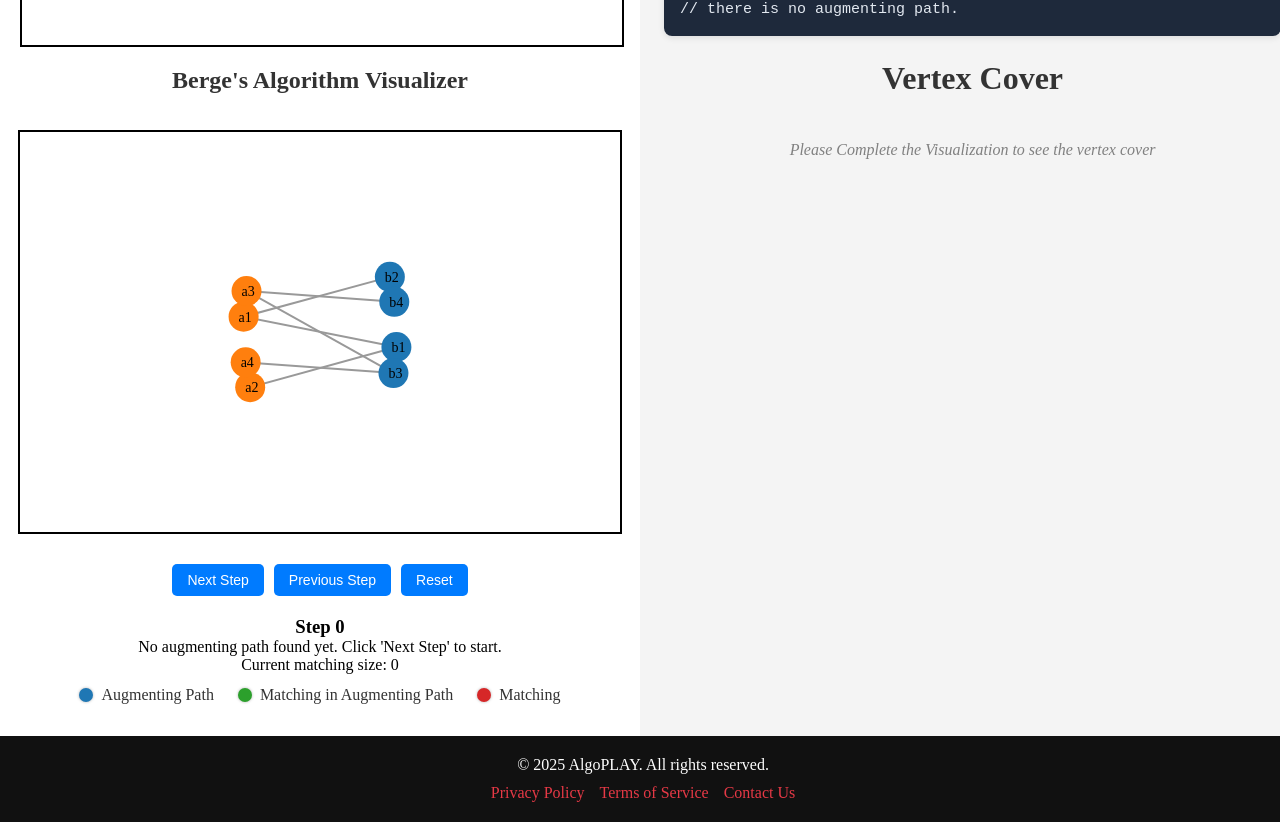
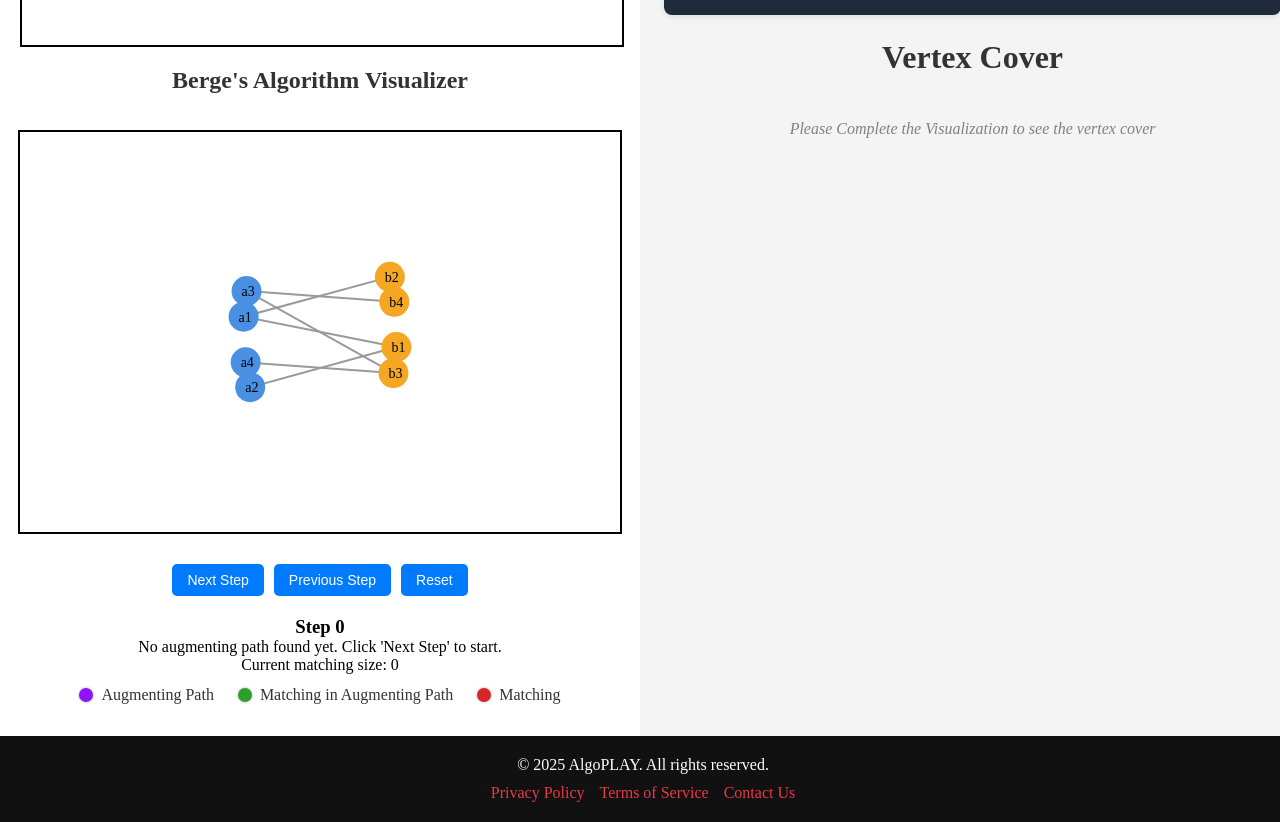
Before and after one commit to yashanilaher/Bipartitie_graph_matching_visualizer, a React (Vite) app: page /graph1 in a window 1280 px wide. Shown: the part 491-1313 px from the top of the page. Built offline with nearby package versions, Linux system fonts and the light colour scheme.

Commit message:
made Some Changes

```diff
--- a/src/components/Berge/G1.jsx
+++ b/src/components/Berge/G1.jsx
@@ -4,7 +4,6 @@ import BergeVisualization from "../BergeVisualization/BergeVisualization";
 // import "./G1.css"; // Add CSS file for layout
 import VertexCoverVisualization from "../BergeVisualization/VertexCoverVisualization";
 import BergeAlgorithm from '../BergeVisualization/BergeAlgorithm';
-import { toast } from "react-toastify";
 
 
 
@@ -23,6 +22,7 @@ const G1 = () => {
     { id: "b4", group: "B" },
     // { id: "b5", group: "B" },
   ]);
+
 
   // const [nodes, setNodes] = useState([
   //   { id: "a1", group: "A" },
@@ -95,7 +95,7 @@ const G1 = () => {
       .enter()
       .append("circle")
       .attr("r", 15)
-      .attr("fill", (d) => (d.group === "A" ? "#ff7f0e" : "#1f77b4"));
+      .attr("fill", (d) => (d.group === "A" ? "#4A90E2" : "#F5A623"));
 
     // Add node labels
     svg
@@ -130,7 +130,7 @@ const G1 = () => {
     setCurrentMatching((prev)=>{
       const isDiff=JSON.stringify(prev)!=JSON.stringify(matching);
       if (isDiff){
-        console.log("Received Currect Matching", matching);
+        // console.log("Received Currect Matching", matching);
         return matching;
       }
       else{
@@ -159,7 +159,7 @@ const G1 = () => {
         <div className="legends-left">
           <div className="legend-line">
             <span className="legend-item">
-              <span className="legend-dot blue-dot"></span> Augmenting Path
+              <span className="legend-dot purple-dot"></span> Augmenting Path
             </span>
             <span className="legend-item">
               <span className="legend-dot green-dot"></span> Matching in Augmenting Path
--- a/src/components/Berge/G5.jsx
+++ b/src/components/Berge/G5.jsx
@@ -5,7 +5,6 @@ import BergeVisualization from "../BergeVisualization/BergeVisualization";
 import VertexCoverVisualization from "../BergeVisualization/VertexCoverVisualization";
 import BergeAlgorithm from '../BergeVisualization/BergeAlgorithm';
 import { toast } from "react-toastify";
-
 
 
 const G1 = () => {
@@ -23,6 +22,7 @@ const G1 = () => {
     { id: "b4", group: "B" },
     // { id: "b5", group: "B" },
   ]);
+
 
   // const [nodes, setNodes] = useState([
   //   { id: "a1", group: "A" },
@@ -95,7 +95,7 @@ const G1 = () => {
       .enter()
       .append("circle")
       .attr("r", 15)
-      .attr("fill", (d) => (d.group === "A" ? "#ff7f0e" : "#1f77b4"));
+      .attr("fill", (d) => (d.group === "A" ? "#4A90E2" : "#F5A623"));
 
     // Add node labels
     svg
@@ -159,7 +159,7 @@ const G1 = () => {
         <div className="legends-left">
           <div className="legend-line">
             <span className="legend-item">
-              <span className="legend-dot blue-dot"></span> Augmenting Path
+              <span className="legend-dot purple-dot"></span> Augmenting Path
             </span>
             <span className="legend-item">
               <span className="legend-dot green-dot"></span> Matching in Augmenting Path
--- a/src/components/BergeVisualization/BergeAlgorithm.jsx
+++ b/src/components/BergeVisualization/BergeAlgorithm.jsx
@@ -14,7 +14,7 @@ const BergeAlgorithm = () => {
     path = findAugmentingPath(graph, matching)
 
     if path == null:
-      break  // No more augmenting paths, matching is maximum
+      break  // Maximum Matching Reached
 
     // Augment: flip matched/unmatched edges along the path
     // (Remove matched edges in path, add unmatched edges)
@@ -22,8 +22,7 @@ const BergeAlgorithm = () => {
 
   return matching
 
-// Berge's Theorem: A matching is maximum if and only if
-// there is no augmenting path.`}
+// Berge's Theorem: There no M Augmenting Path for M Matchng`}
           </code>
         </pre>
       </div>
--- a/src/components/Custom/Custom.css
+++ b/src/components/Custom/Custom.css
@@ -60,7 +60,10 @@ button:hover {
     background-color: white;
     border: 2px solid black;
     width: 100%;
-    height: 300px;
+    height: 400px;
+    /* display: flex;
+    align-items: center;
+    justify-content: center; */
 }
 
 label {
--- a/src/components/Custom/Custom.jsx
+++ b/src/components/Custom/Custom.jsx
@@ -2,6 +2,8 @@ import * as d3 from "d3";
 import React, { useState, useRef, useEffect } from "react";
 import BergeVisualization from "../BergeVisualization/BergeVisualization";
 import "./Custom.css";
+import VertexCoverVisualization from "../BergeVisualization/VertexCoverVisualization";
+import { toast,ToastContainer } from "react-toastify";
 
 function BipartiteGraph() {
     const svgRef = useRef();
@@ -9,69 +11,45 @@ function BipartiteGraph() {
     const [links, setLinks] = useState([]);
     const [fromNode, setFromNode] = useState("");
     const [toNode, setToNode] = useState("");
+    const [currentMatching,setCurrentMatching]=useState([]);
+    const [point,setPoint]=useState(0);
+    const [graphVersion, setGraphVersion] = useState(0)
 
-    useEffect(() => {
-        const width = 400,
-            height = 200;
-        const svg = d3.select(svgRef.current).attr("width", width).attr("height", height);
+    const Warn1=()=>{
+        toast.error("Please Enter Valid Nodes!",{
+          position: "top-center",
+          autoClose: 3000, // 3 seconds
+          hideProgressBar: false,
+          closeOnClick: true,
+          pauseOnHover: true,
+          draggable: true,
+          theme: "dark",
+          // theme: "colored",
+        })
+      }
 
-        svg.selectAll("*").remove();
+    const Warn2=()=>{
+        toast.info("Edge already exists!!",{
+          position: "top-center",
+          autoClose: 3000, // 3 seconds
+          hideProgressBar: false,
+          closeOnClick: true,
+          pauseOnHover: true,
+          draggable: true,
+          theme: "dark",
+          // theme: "colored",
+        })
+      }
 
-        // Create force-directed layout
-        const simulation = d3
-            .forceSimulation(nodes)
-            .force("link", d3.forceLink(links).id((d) => d.id).distance(100))
-            .force("charge", d3.forceManyBody().strength(-200))
-            .force("center", d3.forceCenter(width / 2, height / 2))
-            .force("x", d3.forceX((d) => (d.group === "A" ? 150 : 250)).strength(1))
-            .force("y", d3.forceY(height / 2).strength(0.1));
 
-        // Draw links (edges)
-        const link = svg
-            .selectAll("line")
-            .data(links)
-            .enter()
-            .append("line")
-            .attr("stroke", "#999")
-            .attr("stroke-width", 2);
-
-        // Draw nodes (circles)
-        const node = svg
-            .selectAll("circle")
-            .data(nodes)
-            .enter()
-            .append("circle")
-            .attr("r", 15)
-            .attr("fill", (d) => (d.group === "A" ? "#ff7f0e" : "#1f77b4"));
-
-        // Add node labels
-        svg.selectAll("text")
-            .data(nodes)
-            .enter()
-            .append("text")
-            .attr("dx", -5)
-            .attr("dy", 5)
-            .text((d) => d.id)
-            .style("font-size", "14px");
-
-        // Update positions during simulation
-        simulation.on("tick", () => {
-            link.attr("x1", (d) => d.source.x)
-                .attr("y1", (d) => d.source.y)
-                .attr("x2", (d) => d.target.x)
-                .attr("y2", (d) => d.target.y);
-
-            node.attr("cx", (d) => d.x).attr("cy", (d) => d.y);
-
-            svg.selectAll("text")
-                .attr("x", (d) => d.x)
-                .attr("y", (d) => d.y);
-        });
-    }, [nodes, links]);
 
     const handleAddEdge = () => {
         if (!fromNode || !toNode) {
-            alert("Please enter valid nodes.");
+            Warn1();
+            return;
+        }
+        if ((fromNode[0]!='a' && fromNode[0]!='b') || (toNode[0]!='a' && toNode[0]!='b') || (fromNode[0]==toNode[0])){
+            Warn1();
             return;
         }
 
@@ -82,7 +60,8 @@ function BipartiteGraph() {
         );
 
         if (edgeExists) {
-            alert("Edge already exists!");
+            Warn2();
+            // alert("Edge already exists!");
             return;
         }
 
@@ -104,9 +83,120 @@ function BipartiteGraph() {
 
         setFromNode("");
         setToNode("");
+        setGraphVersion((prev)=>(prev+1));
     };
 
+    useEffect(() => {
+        const width = 600, height = 400;
+        const svg = d3.select(svgRef.current)
+            .attr("width", width)
+            .attr("height", height)
+            .style("border", "1px solid #ccc")
+            .on("click", handleSvgClick);
+
+        svg.selectAll("*").remove();
+
+        let selectedNode = null;
+
+        // Setup simulation
+        const simulation = d3.forceSimulation(nodes)
+            .force("link", d3.forceLink(links).id(d => d.id).distance(100))
+            .force("charge", d3.forceManyBody().strength(-200))
+            .force("center", d3.forceCenter(width / 2, height / 2));
+
+        const link = svg.selectAll(".link")
+            .data(links)
+            .enter()
+            .append("line")
+            .attr("class", "link")
+            .attr("stroke", "#aaa")
+            .attr("stroke-width", 2);
+
+        const node = svg.selectAll(".node")
+            .data(nodes)
+            .enter()
+            .append("circle")
+            .attr("class", "node")
+            .attr("r", 15)
+            .attr("fill", d => d.group === "A" ? "#4A90E2" : "#F5A623")
+            .on("click", (event, d) => {
+                event.stopPropagation(); // prevent SVG click
+                if (!selectedNode) {
+                    selectedNode = d;
+                } else if (selectedNode.id !== d.id) {
+                    setLinks(prev => [...prev, { source: selectedNode.id, target: d.id }]);
+                    selectedNode = null;
+                } else {
+                    selectedNode = null; // deselect if clicked same
+                }
+            });
+
+        const label = svg.selectAll(".label")
+            .data(nodes)
+            .enter()
+            .append("text")
+            .attr("dx", -5)
+            .attr("dy", 5)
+            .text(d => d.id)
+            .style("font-size", "14px");
+
+        simulation.on("tick", () => {
+            link
+                .attr("x1", d => d.source.x)
+                .attr("y1", d => d.source.y)
+                .attr("x2", d => d.target.x)
+                .attr("y2", d => d.target.y);
+
+            node
+                .attr("cx", d => d.x)
+                .attr("cy", d => d.y);
+
+            label
+                .attr("x", d => d.x)
+                .attr("y", d => d.y);
+        });
+
+        function handleSvgClick(event) {
+            const coords = d3.pointer(event);
+            let newId = `n${nodes.length}`;
+            let newGroup="";
+            if (point%2==0){
+                newId=`a${point/2}`;
+                newGroup="A";
+            }
+            else{
+                newId=`b${(point-1)/2}`;
+                newGroup="B";
+            }
+            setPoint((prev)=>(prev+1));
+            // const newGroup = nodes.length % 2 === 0 ? "A" : "B";
+            const newNode = { id: newId, group: newGroup, x: coords[0], y: coords[1] };
+            setNodes(prev => [...prev, newNode]);
+            setGraphVersion((prev) => prev + 1); // Increment graphVersion after adding edge
+            setCurrentMatching([]);
+        }
+
+    }, [nodes, links]);
+
+    const onFinalMatching=(matching)=>{
+        setCurrentMatching((prev)=>{
+            const isDiff=JSON.stringify(prev)!=JSON.stringify(matching);
+            if (isDiff){
+                console.log("Received Current Matching",matching);
+                return matching;
+            }
+            else{
+                return prev;
+            }
+        })
+        // setCurrentMatching(matching);
+    }
+
+    console.log("nodes",nodes);
+    console.log("links",links);
+
     return (
+        <>
             <div className="container">
                 <h1>Bipartite Graph Visualization</h1>
                 <div className="main-container">
@@ -135,16 +225,37 @@ function BipartiteGraph() {
                         </div>
                         <svg ref={svgRef} className="graph"></svg>
                         <h2>Berge Algorithm Visualization</h2>
-                    <BergeVisualization graph={{ nodes, links }} />
+                        <BergeVisualization graph={{ nodes, links }} onFinalMatching={onFinalMatching} graphVersion={graphVersion} />
+                        <div className="legend-line">
+                            <span className="legend-item">
+                            <span className="legend-dot purple-dot"></span> Augmenting Path
+                            </span>
+                            <span className="legend-item">
+                            <span className="legend-dot green-dot"></span> Matching in Augmenting Path
+                            </span>
+                            <span className="legend-item">
+                            <span className="legend-dot red-dot"></span> Matching
+                            </span>
+                        </div>
                     </div>
 
                     {/* Right Side: Reserved for Future Work */}
                     <div className="right-container">
-                    <h2>Future Work</h2>
-                    <p>Additional functionalities or information can be added here.</p>
+                        <h1 className="g1-placeholder">Vertex Cover</h1>
+                        {currentMatching.length===0 ? (
+                        <div style={{marginTop:"20px",fontStyle:"italic",color:"gray"}}>
+                            Please Complete the Visualization to see the vertex cover
+                        </div>
+                        ) : (
+                        <VertexCoverVisualization
+                            graph={{nodes,links}}
+                            maximalMatching={currentMatching}
+                        />
+                        )}
                     </div>
                 </div>
             </div>
+        </>
     );
 }
 
--- a/src/index.css
+++ b/src/index.css
@@ -117,6 +117,7 @@
   border-radius: 10px;
   box-shadow: 0 2px 8px rgba(0, 0, 0, 0.08);
   font-weight: 500;
+  margin-bottom: 10px;
 }
 
 
@@ -146,8 +147,8 @@
   box-shadow: 0 0 3px rgba(0, 0, 0, 0.3);
 }
 
-.blue-dot {
-  background-color: #1f77b4; /* blue */
+.purple-dot {
+  background-color: #9013FE; /* blue */
 }
 
 .green-dot {
@@ -157,3 +158,10 @@
 .red-dot {
   background-color: #d62728; /* red */
 }
+
+.red-1-dot{
+  background-color:#E74C3C
+}
+.green-1-dot{
+  background-color:#2ECC71
+}
```
Also changed, not shown: src/components/Berge/G2.jsx (+7 -7 lines), src/components/Berge/G3.jsx (+14 -14 lines), src/components/Berge/G4.jsx (+7 -7 lines), src/components/BergeVisualization/BergeVisualization.jsx (+14 -9 lines), src/components/BergeVisualization/VertexCoverVisualization.jsx (+28 -8 lines). Lines whose indentation alone changed are shown as unchanged.
